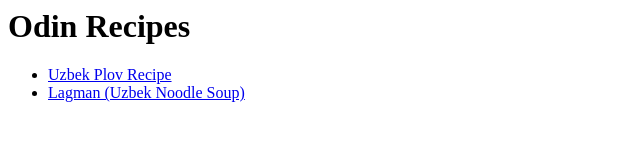
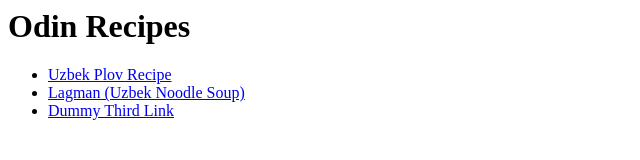
Before and after one commit to muhibprogg/odin-recipes, a plain HTML site: page index.html in a window 1280 px wide. Shown: the whole page, without its empty margins (0-640 px from the left). Drawn offline with Linux system fonts and the light colour scheme.

Commit message:
Add a dummy link to the homepage

```diff
--- a/index.html
+++ b/index.html
@@ -10,6 +10,7 @@
     <ul>
       <li><a href="recipes/plov.html">Uzbek Plov Recipe</a></li>
       <li><a href="recipes/lagman.html">Lagman (Uzbek Noodle Soup)</a></li>
+      <li><a href="#">Dummy Third Link</a></li>
     </ul>
   </body>
 </hmtl>
```
